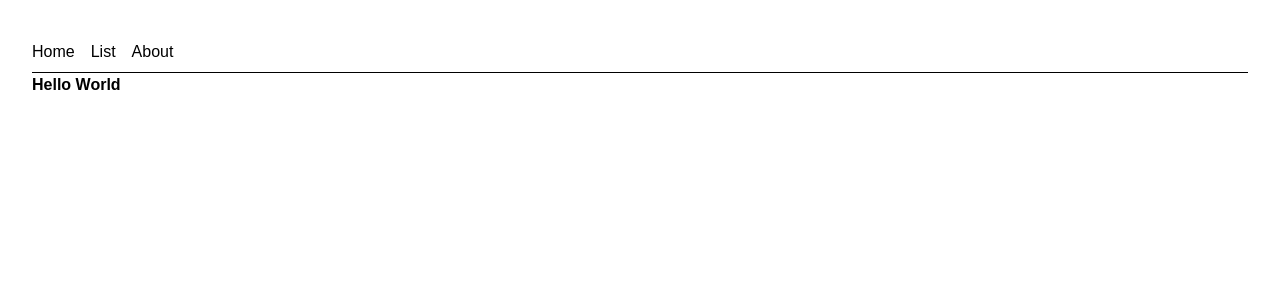
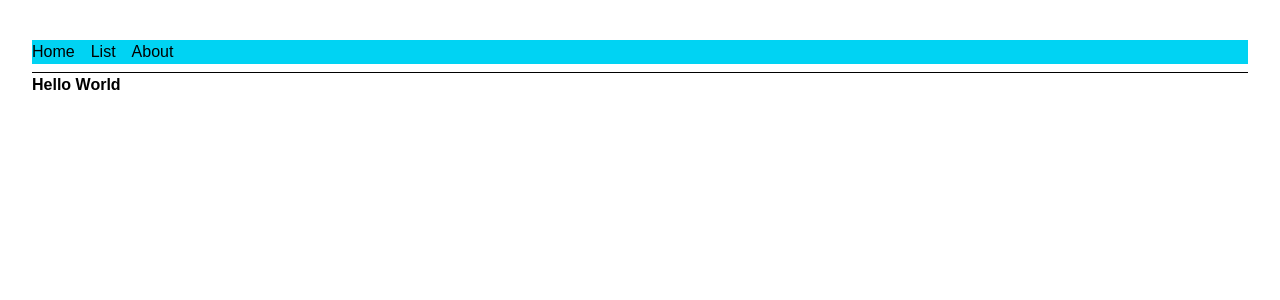
Before and after one commit to zakiyul/kopi-jalanan, a Next.js app: page / in a window 1280 px wide. Shown: the top 300 px of the page. Built offline with nearby package versions, Linux system fonts and the light colour scheme.

Commit message:
gtw lupa gw

```diff
--- a/components/navbar/navbar.tsx
+++ b/components/navbar/navbar.tsx
@@ -3,7 +3,7 @@ import Link from "next/link"
 export const NavbarWrapper = () => {
     return (
         <>
-            <div className="flex gap-4 my-2">
+            <div className="bg-cyan-400 flex gap-4 my-2">
                 <Link href='/'>Home</Link>
                 <Link href='/kopi'>List</Link>
                 <Link href='/about'>About</Link>
```
